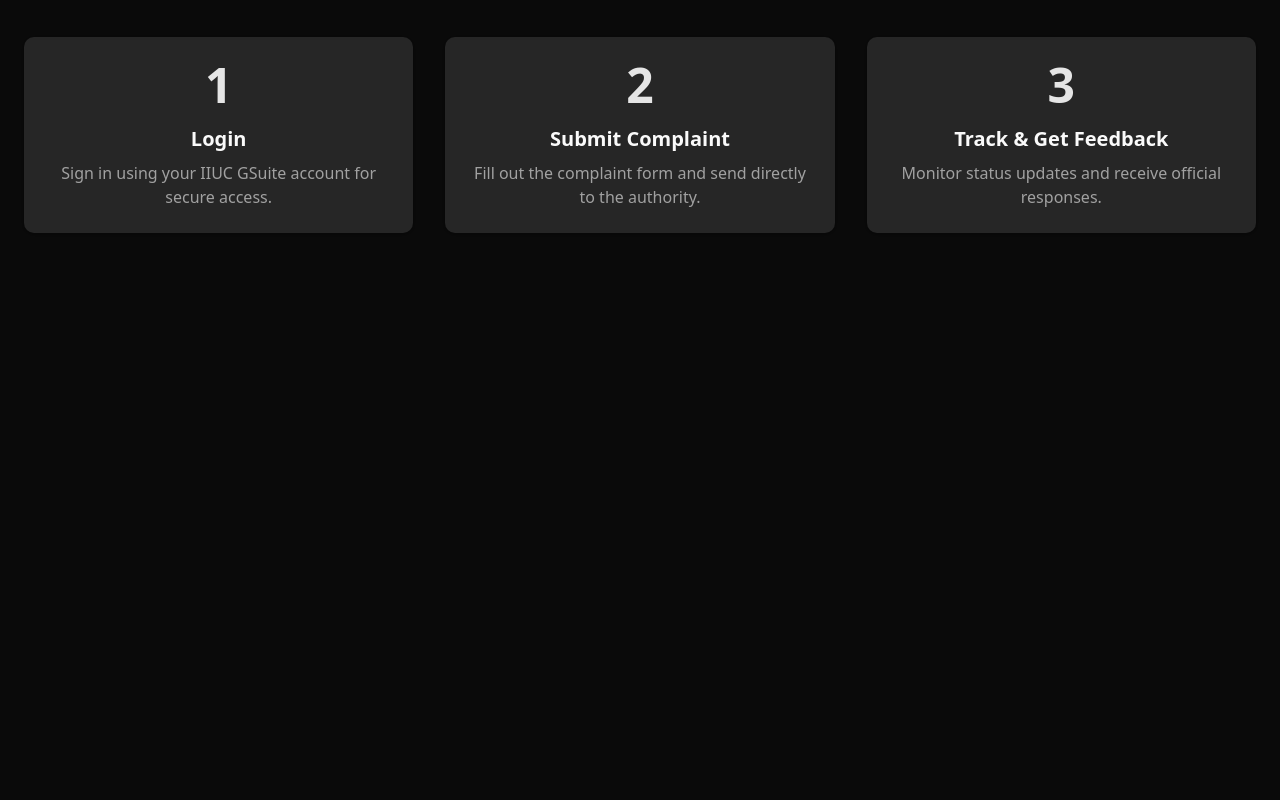
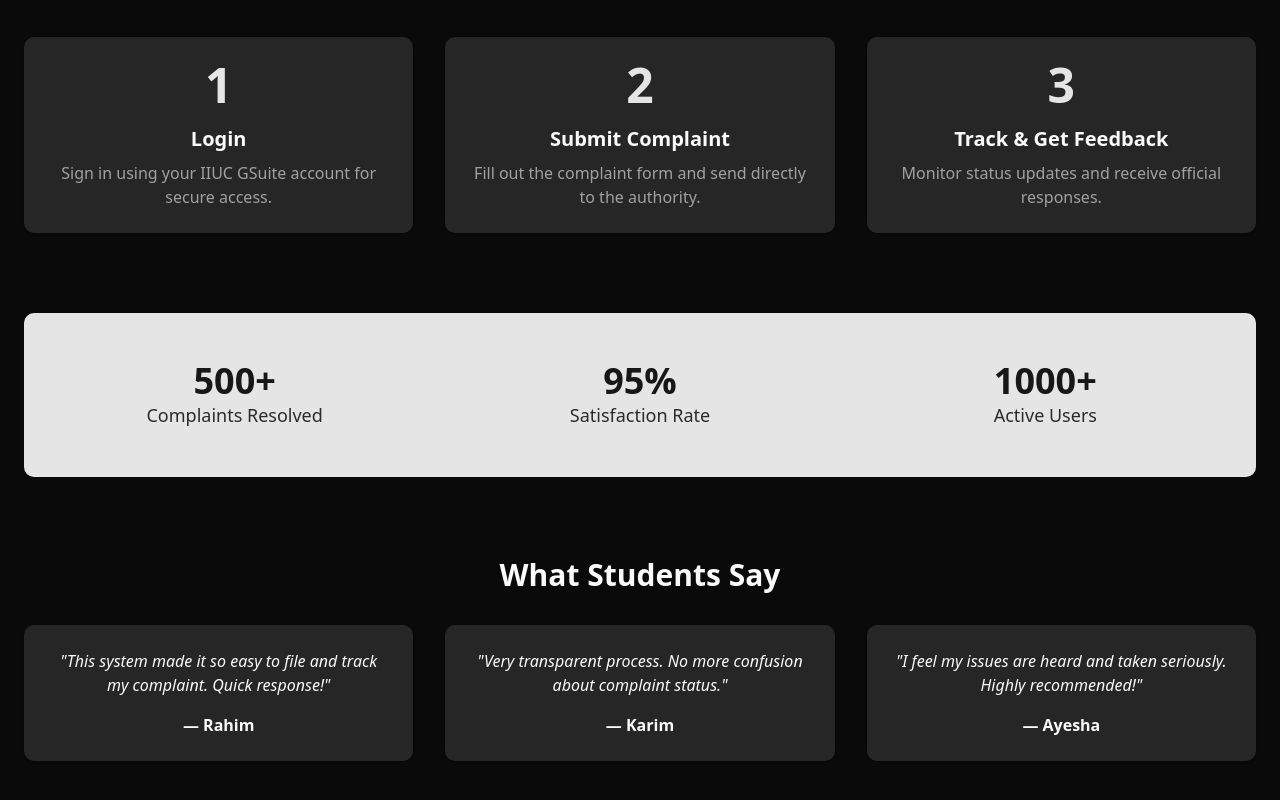
Before and after one commit to HiYasin/university-complain-management, a React (Vite) app in the folder client/: page / in a window 1280 px wide. Shown: the part 542-1342 px from the top of the page. Before the commit the page ends 823 px from the top, so only its background shows below. Built offline with nearby package versions, Linux system fonts and the light colour scheme; no server answers.

Commit message:
feat: stats and testomonials section in homepage

```diff
--- a/client/src/pages/Home.jsx
+++ b/client/src/pages/Home.jsx
@@ -98,6 +98,37 @@ export default function Home() {
         </div>
       </section>
 
+      {/* Stats */}
+      <section className="bg-primary text-primary-foreground rounded-lg py-12 px-6 grid md:grid-cols-3 gap-8 text-center">
+        {[
+          { number: "500+", label: "Complaints Resolved" },
+          { number: "95%", label: "Satisfaction Rate" },
+          { number: "1000+", label: "Active Users" },
+        ].map((stat) => (
+          <div key={stat.label}>
+            <div className="text-4xl font-extrabold">{stat.number}</div>
+            <p className="text-lg opacity-90">{stat.label}</p>
+          </div>
+        ))}
+      </section>
+
+      {/* Testimonials */}
+      <section className="text-center">
+        <h2 className="text-3xl font-bold mb-8">What Students Say</h2>
+        <div className="grid md:grid-cols-3 gap-8">
+          {[
+            { name: "Rahim", text: "This system made it so easy to file and track my complaint. Quick response!" },
+            { name: "Karim", text: "Very transparent process. No more confusion about complaint status." },
+            { name: "Ayesha", text: "I feel my issues are heard and taken seriously. Highly recommended!" },
+          ].map((t) => (
+            <div key={t.name} className="bg-muted p-6 rounded-lg shadow hover:shadow-md transition">
+              <p className="italic mb-4">"{t.text}"</p>
+              <div className="font-semibold">— {t.name}</div>
+            </div>
+          ))}
+        </div>
+      </section>
+
 
     </div>
   )
```
